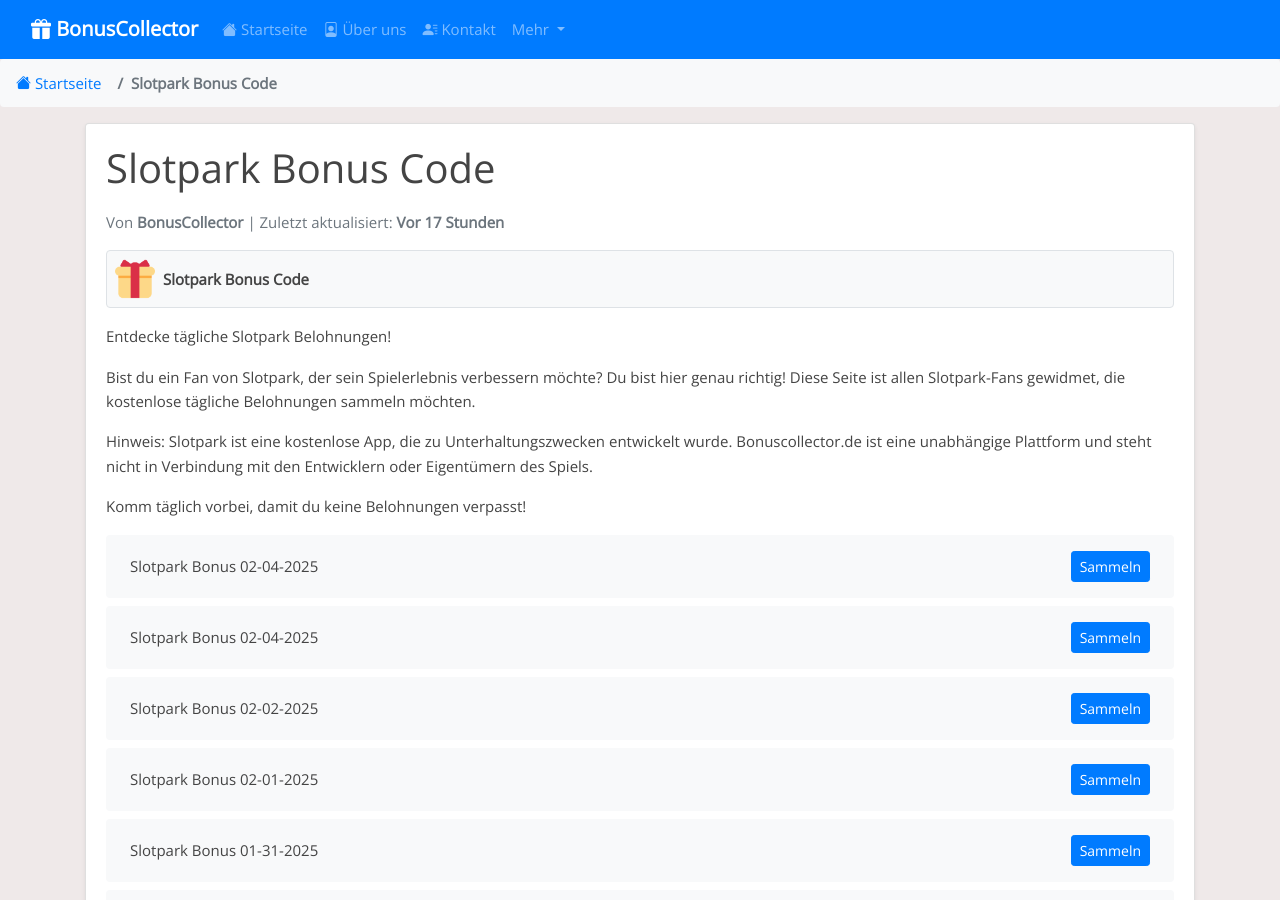
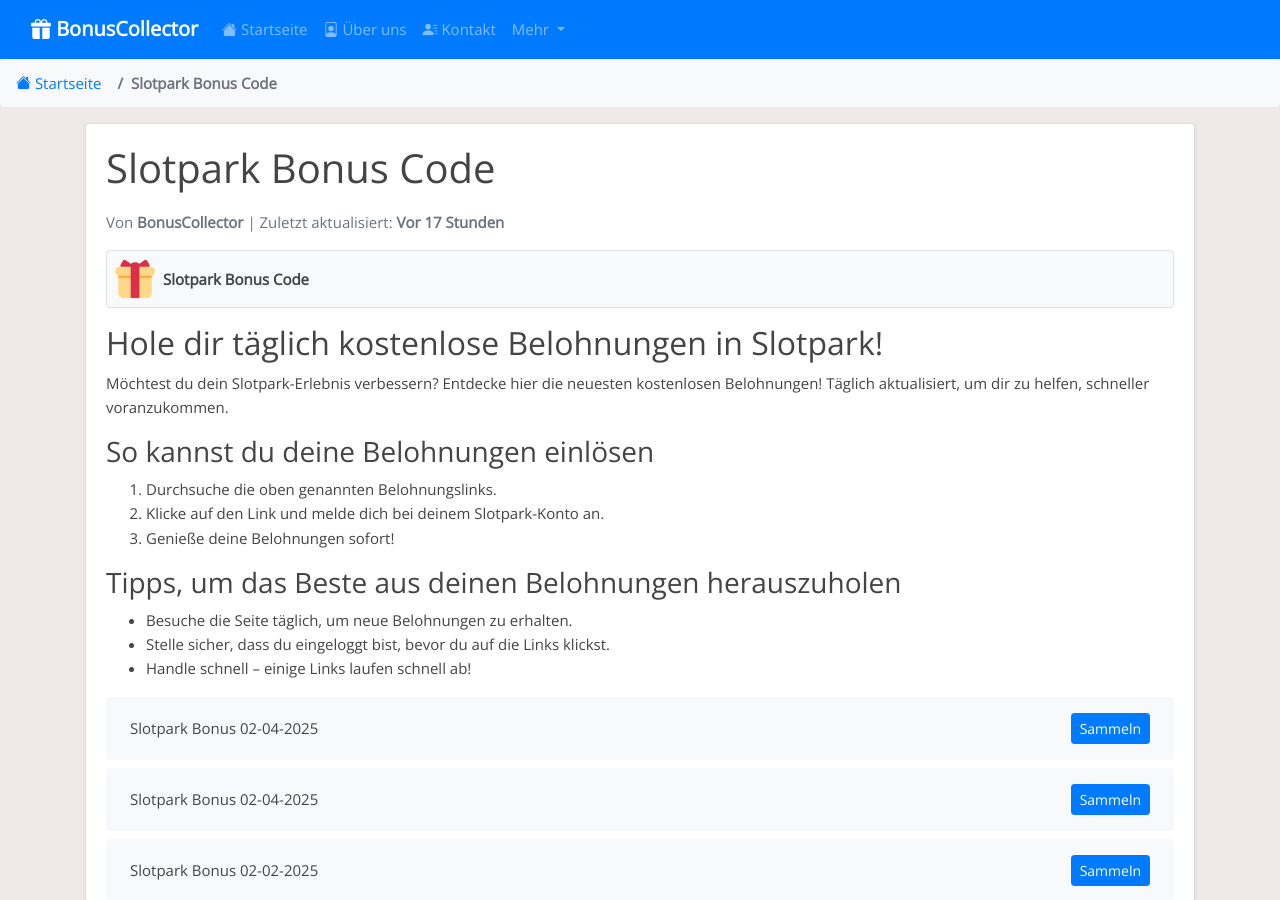
Before and after one commit to Prollad99/bs-de, a Jekyll site: the page built from _posts/2025-01-19-slotpark.md, in a window 1280 px wide and 900 px high. Built offline with Jekyll 4.4.1, drawn with Linux system fonts in a browser that asks for light colours; some of the changed text lies outside the part shown.

Commit message:
Aktualisiere slotpark-Belohnungslinks, Inhalte und Änderungsdatum

```diff
--- a/_includes/slotpark_footer.html
+++ b/_includes/slotpark_footer.html
@@ -1,22 +1,7 @@
-### So beanspruchst du deine Slotpark Belohnungen
+<h3>Warum du unsere Slotpark-Updates folgen solltest</h3>
 
+<p>Wir bieten täglich die neuesten Belohnungslinks aus offiziellen Slotpark-Aktionen. So bleibst du immer auf dem neuesten Stand. Speichere diese Seite für schnellen Zugriff.</p>
 
-1. Durchsuche die obigen Belohnungslinks und wähle die aus, die du beanspruchen möchtest.
+<h4>Hinweis:</h4>
 
-2. Klicke auf einen Link, um zur Slotpark-App oder -Website weitergeleitet zu werden.
-
-3. Melde dich an deinem Konto an, falls du dazu aufgefordert wirst.
-
-4. Deine Belohnung (kostenlose Spins, Münzen, Chips oder Boni) wird deinem Konto hinzugefügt.
-
-
-**Tipps zum Beanspruchen von Belohnungen:**
-
-- Stelle sicher, dass du in deinem Slotpark-Konto angemeldet bist, bevor du auf die Links klickst.
-
-- Die meisten Links können nur einmal beansprucht werden. Schaue also täglich für neue vorbei.
-
-- Wenn ein Link nicht funktioniert, ist er möglicherweise abgelaufen. Beanspruche deine Belohnungen so schnell wie möglich.
-
-
-Viel Spaß beim Sammeln deiner Belohnungen und beim Spielen von Slotpark!
+<p>Diese Seite ist nicht mit den offiziellen Entwicklern von Slotpark verbunden. Alle Belohnungen stammen aus öffentlichen Quellen.</p>
--- a/_includes/slotpark_post.html
+++ b/_includes/slotpark_post.html
@@ -1,10 +1,27 @@
-Entdecke tägliche Slotpark Belohnungen!
+<h2>Hole dir täglich kostenlose Belohnungen in Slotpark!</h2>
 
+<p>Möchtest du dein Slotpark-Erlebnis verbessern? Entdecke hier die neuesten kostenlosen Belohnungen! Täglich aktualisiert, um dir zu helfen, schneller voranzukommen.</p>
 
-Bist du ein Fan von Slotpark, der sein Spielerlebnis verbessern möchte? Du bist hier genau richtig! Diese Seite ist allen Slotpark-Fans gewidmet, die kostenlose tägliche Belohnungen sammeln möchten.
+<h3>So kannst du deine Belohnungen einlösen</h3>
 
+<ol>
 
-Hinweis: Slotpark ist eine kostenlose App, die zu Unterhaltungszwecken entwickelt wurde. Bonuscollector.de ist eine unabhängige Plattform und steht nicht in Verbindung mit den Entwicklern oder Eigentümern des Spiels.
+  <li>Durchsuche die oben genannten Belohnungslinks.</li>
 
+  <li>Klicke auf den Link und melde dich bei deinem Slotpark-Konto an.</li>
 
-Komm täglich vorbei, damit du keine Belohnungen verpasst!
+  <li>Genieße deine Belohnungen sofort!</li>
+
+</ol>
+
+<h3>Tipps, um das Beste aus deinen Belohnungen herauszuholen</h3>
+
+<ul>
+
+  <li>Besuche die Seite täglich, um neue Belohnungen zu erhalten.</li>
+
+  <li>Stelle sicher, dass du eingeloggt bist, bevor du auf die Links klickst.</li>
+
+  <li>Handle schnell – einige Links laufen schnell ab!</li>
+
+</ul>
```
